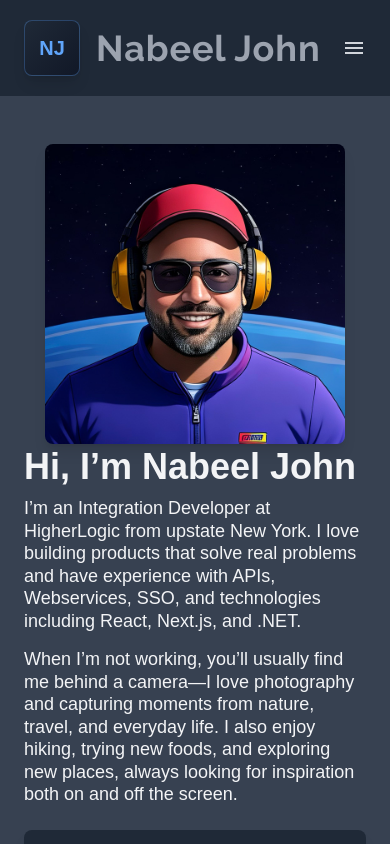
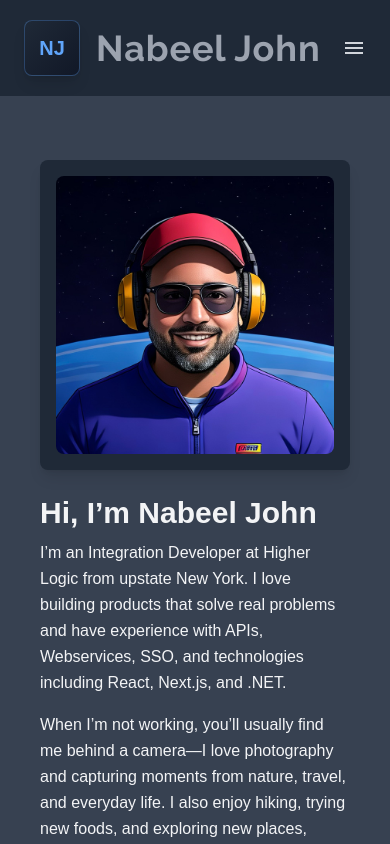
Before and after one commit to nabeeljohn/njohnweb, a Next.js app: page / in a window 390 px wide. Shown: the top 844 px of the page. Built offline with nearby package versions, Linux system fonts and the light colour scheme.

Commit message:
update about me

```diff
--- a/appcomponents/main/aboutme.tsx
+++ b/appcomponents/main/aboutme.tsx
@@ -3,30 +3,34 @@ import profilePic from "@/public/images/njohnphoto.jpg";
 
 export default function AboutMe() {
   return (
-        <div className="w-full flex flex-col md:flex-row items-start md:gap-0">
-            {/* Left Column: fixed width */}
-            <div className="w-full md:w-[300px] flex justify-center md:justify-start" style={{ lineHeight: 0 }}>
+    <div className="w-full flex flex-col md:flex-row items-start gap-6 md:gap-8 p-4 md:p-0">
+
+      {/* Left Column: Image */}
+      <div className="w-full md:w-[300px] flex justify-center md:justify-start">
+        <div className="bg-gray-800 p-4 rounded-lg shadow-lg md:p-0 md:bg-transparent">
           <Image
             src={profilePic}
             alt="John's Profile Picture"
             width={300}
             height={300}
-                    className="rounded-lg shadow-lg block"
-                    style={{ display: "block" }}
+            className="rounded-lg"
           />
         </div>
+      </div>
 
-            {/* Right Column: fill rest with padding-left */}
-            <div className="w-full md:flex-1 flex flex-col justify-start p-0 m-0 md:pl-6">
-                <h1 className="text-4xl font-bold mb-2 leading-tight m-0">Hi, I’m Nabeel John</h1>
-                <p className="text-lg leading-tight mb-4">
-                    I’m an Integration Developer at HigherLogic from upstate New York. I love building products that solve real problems and have experience with APIs, Webservices, SSO, and technologies including React, Next.js, and .NET.
+      {/* Right Column: Text */}
+      <div className="w-full md:flex-1 flex flex-col justify-start">
+        <h1 className="text-3xl md:text-4xl font-bold mb-2 leading-tight">
+          Hi, I’m Nabeel John
+        </h1>
+        <p className="text-base md:text-lg leading-relaxed mb-4">
+          I’m an Integration Developer at Higher Logic from upstate New York. I love building products that solve real problems and have experience with APIs, Webservices, SSO, and technologies including React, Next.js, and .NET.
         </p>
-
-                <p className="text-lg leading-tight">
+        <p className="text-base md:text-lg leading-relaxed">
           When I’m not working, you’ll usually find me behind a camera—I love photography and capturing moments from nature, travel, and everyday life. I also enjoy hiking, trying new foods, and exploring new places, always looking for inspiration both on and off the screen.
         </p>
       </div>
+
     </div>
   );
 }
```
Lines whose indentation alone changed are shown as unchanged.
